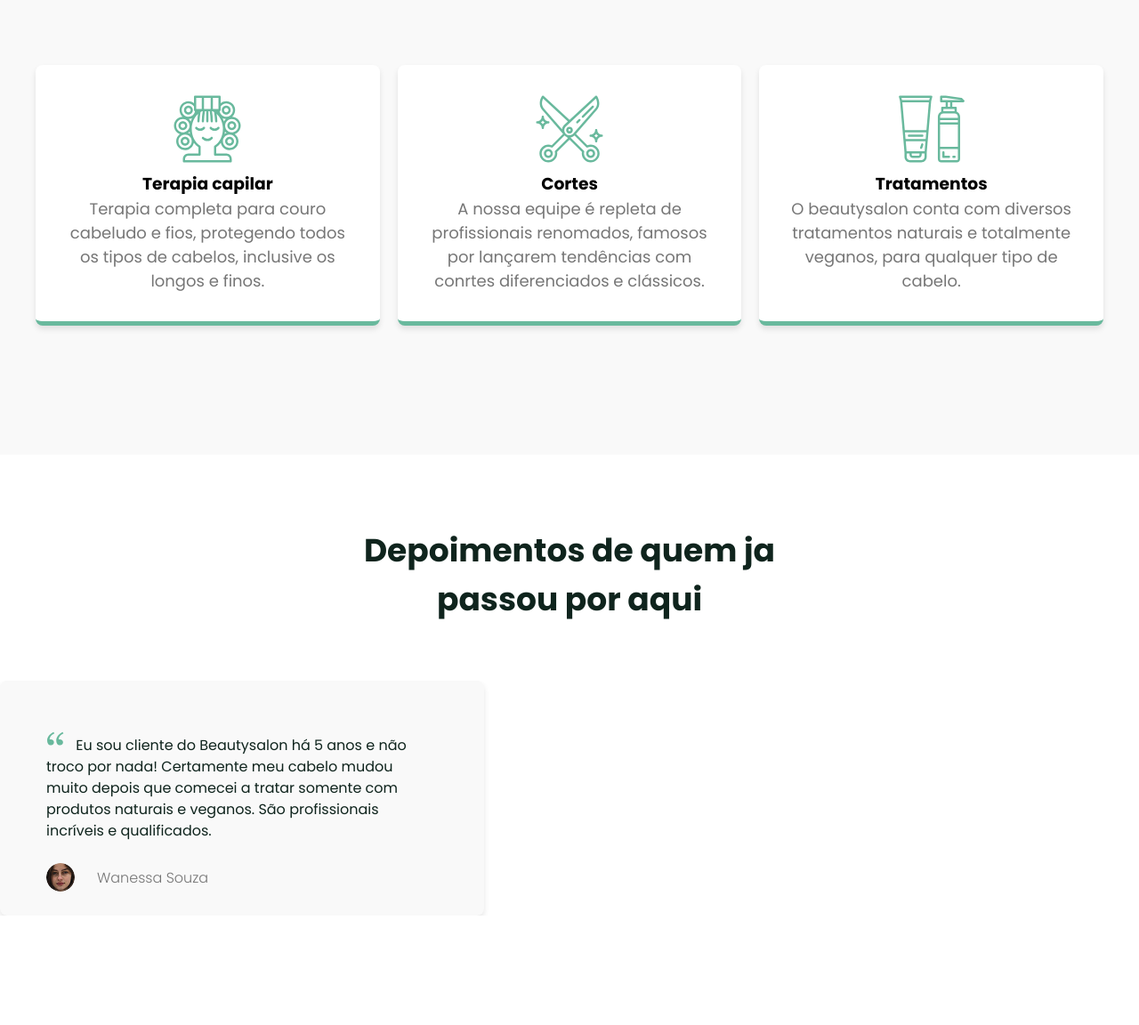
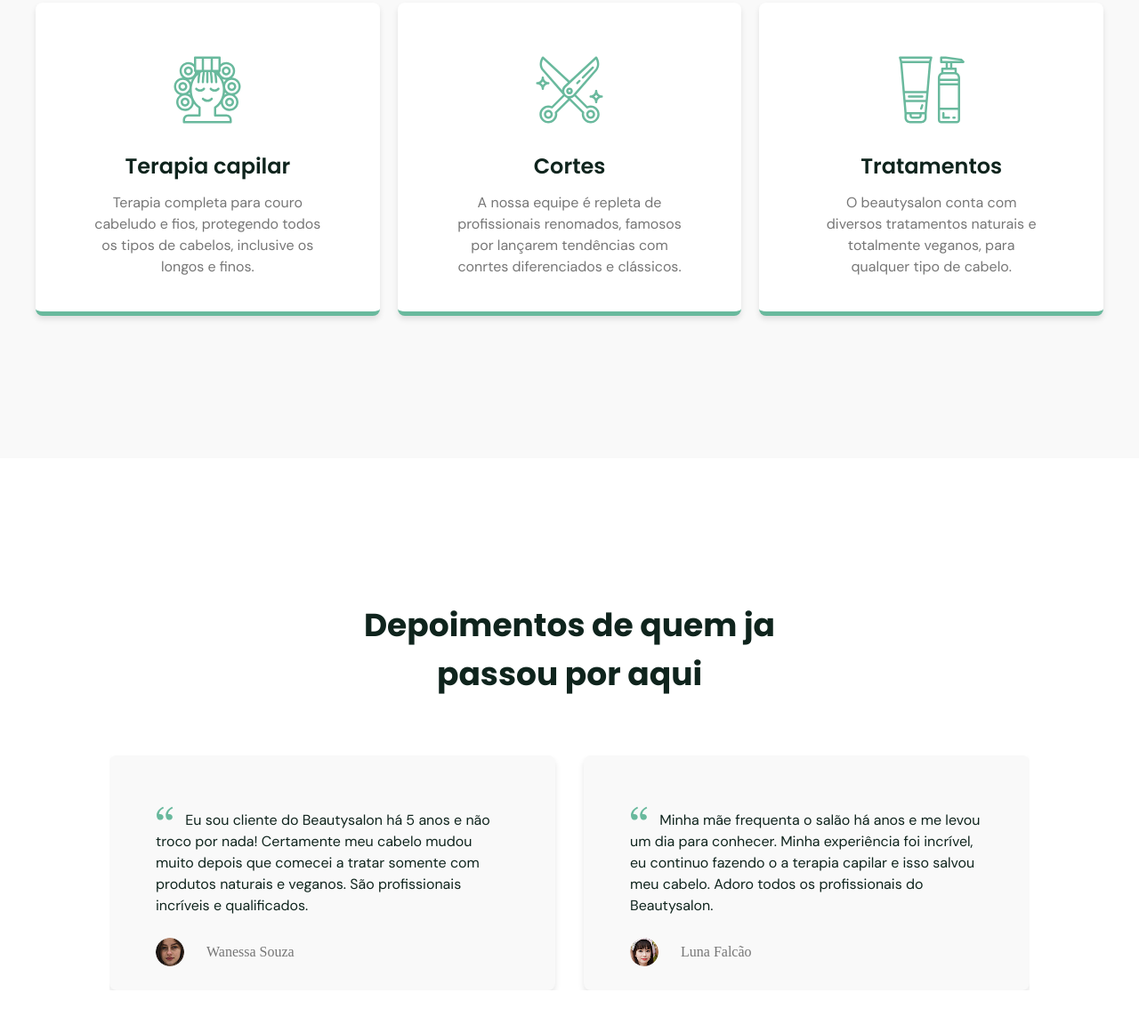
Before and after one commit to Rodrigosan003/landing-page-salao, a plain HTML site: page index.html in a window 1280 px wide. Shown: the part 1889-3041 px from the top of the page at 89% size. Drawn offline with Linux system fonts and the light colour scheme.

Commit message:
depoimentos quase acabando

```diff
--- a/assets/css/style.css
+++ b/assets/css/style.css
@@ -2,7 +2,6 @@
   margin: 0;
   padding: 0;
   box-sizing: border-box;
-  font-family: "Poppins", sans-serif;
 }
 
 :root {
@@ -51,17 +50,17 @@ html {
 }
 
 .nav-links li a {
+  font-family: Dm sans, sans-serif;
   font-size: 1rem;
   text-decoration: none;
   color: var(--dark);
   font-weight: 500;
-  transition: color 0.3s ease;
+  transition: color 0.5s ease;
 }
 
 .nav-links li a:hover,
 .nav-links a.active {
   color: var(--primary-color);
-  font-weight: 600;
   border-bottom: 2px solid var(--primary-color);
   padding-bottom: 1.7rem;
 }
@@ -93,6 +92,7 @@ html {
 }
 
 .home-text h1 {
+  font-family: Poppins, sans-serif;
   font-size: 2.3rem;
   font-weight: 700;
   color: var(--dark);
@@ -100,6 +100,7 @@ html {
 }
 
 .home-text p {
+  font-family: Dm sans, sans-serif;
   font-size: 1rem;
   color: var(--gray);
   margin-bottom: 1.5rem;
@@ -112,6 +113,7 @@ html {
   color: var(--second-background);
   border: none;
   border-radius: 0.375rem;
+  font-family: Dm sans, sans-serif;
   font-size: 1rem;
   font-weight: 600;
   text-decoration: none;
@@ -141,6 +143,7 @@ html {
 }
 
 .about-text h2 {
+  font-family: Poppins, sans-serif;
   font-size: 2.25rem;
   font-weight: 700;
   color: var(--dark);
@@ -148,6 +151,7 @@ html {
 }
 
 .about-text p {
+  font-family: Dm sans, sans-serif;
   font-size: 1rem;
   color: var(--gray);
   line-height: 1.5;
@@ -161,6 +165,7 @@ html {
   color: var(--second-background);
   border: none;
   border-radius: 0.375rem;
+  font-family: Dm sans, sans-serif;
   font-size: 1rem;
   font-weight: 600;
   text-decoration: none;
@@ -171,13 +176,13 @@ html {
 }
 
 .services {
-  height: 100vh;
   background: var(--first-background);
   padding: 5rem 0 10rem 0;
 }
 
 .services h2 {
   text-align: center;
+  font-family: Poppins, sans-serif;
   font-size: 2.25rem;
   font-weight: 700;
   color: var(--dark);
@@ -188,9 +193,11 @@ html {
   max-width: 32.6875rem;
   margin: 0 auto;
   text-align: center;
+  font-family: Dm sans, sans-serif;
   font-size: 1.125rem;
   color: var(--gray);
   line-height: 1.5;
+  margin-bottom: 4rem;
 }
 
 .services-container {
@@ -204,11 +211,13 @@ html {
 }
 
 .service {
+  height: 22rem;
+  width: 22rem;
   background: var(--second-background);
   border-radius: 0.5rem;
   border-bottom: 5px solid var(--primary-color);
   box-shadow: 0 4px 6px rgba(0, 0, 0, 0.1);
-  padding: 2rem;
+  padding: 3.625rem 3rem;
   text-align: center;
   flex: 1;
   transition: transform 0.3s ease, box-shadow 0.3s ease;
@@ -219,16 +228,38 @@ html {
   box-shadow: 0 8px 12px rgba(0, 0, 0, 0.2);
 }
 
+.service img {
+  height: 5rem;
+  margin-bottom: 1.5rem;
+}
+
+.service h3 {
+  font-family: Poppins, sans-serif;
+  font-size: 1.5rem;
+  font-weight: 600;
+  color: var(--dark);
+  margin-bottom: 0.75rem;
+}
+
+.service p {
+  width: 16rem;
+  font-family: Dm sans, sans-serif;
+  font-size: 1rem;
+  color: var(--gray);
+  line-height: 1.5;
+}
+
 .testimonials {
-  height: 100vh;
+  /* height: 100vh; */
   width: 100%;
   background: var(--second-background);
-  padding: 5rem 0 10rem 0;
+  padding: 10rem 7.6875rem 10rem 7.6875rem;
 }
 
 .testimonials h2 {
   max-width: 30.0625rem;
   text-align: center;
+  font-family: Poppins, sans-serif;
   font-size: 2.25rem;
   font-weight: 700;
   color: var(--dark);
@@ -254,6 +285,8 @@ html {
 
 .testimonial p {
   max-width: 27.5rem;
+  font-family: Dm sans, sans-serif;
+  font-weight: regular;
   font-size: 1rem;
   color: var(--dark);
   line-height: 1.5;
--- a/index.html
+++ b/index.html
@@ -8,6 +8,12 @@
     <link rel="preconnect" href="https://fonts.gstatic.com" crossorigin />
     <link
       href="https://fonts.googleapis.com/css2?family=Poppins:ital,wght@0,100;0,200;0,300;0,400;0,500;0,600;0,700;0,800;0,900;1,100;1,200;1,300;1,400;1,500;1,600;1,700;1,800;1,900&display=swap"
+      rel="stylesheet"
+    />
+    <link rel="preconnect" href="https://fonts.googleapis.com" />
+    <link rel="preconnect" href="https://fonts.gstatic.com" crossorigin />
+    <link
+      href="https://fonts.googleapis.com/css2?family=DM+Sans:ital,opsz,wght@0,9..40,100..1000;1,9..40,100..1000&family=Open+Sans:ital,wght@0,300..800;1,300..800&display=swap"
       rel="stylesheet"
     />
     <!-- Fim de fonts -->
@@ -104,15 +110,32 @@
       <div class="testimonial-content">
         <div class="testimonial">
           <p>
-            <img src="./assets/images/Aspas.svg" alt="aspas">
-            Eu sou cliente do Beautysalon há 5 anos e não troco por nada! Certamente meu cabelo mudou muito depois que comecei a tratar somente com produtos naturais e veganos. São profissionais incríveis e qualificados.
+            <img src="./assets/images/Aspas.svg" alt="aspas" />
+            Eu sou cliente do Beautysalon há 5 anos e não troco por nada!
+            Certamente meu cabelo mudou muito depois que comecei a tratar
+            somente com produtos naturais e veganos. São profissionais incríveis
+            e qualificados.
           </p>
           <div class="test-footer">
-          <img src="./assets/images/dpm1.png" alt="testimonial 1" />
-          <h3>Wanessa Souza</h3>
+            <img src="./assets/images/dpm1.png" alt="testimonial 1" />
+            <h3>Wanessa Souza</h3>
+          </div>
+        </div>
+        <div class="testimonial">
+          <p>
+            <img src="./assets/images/Aspas.svg" alt="aspas" />
+            Minha mãe frequenta o salão há anos e me levou um dia para conhecer.
+            Minha experiência foi incrível, eu continuo fazendo o a terapia
+            capilar e isso salvou meu cabelo. Adoro todos os profissionais do
+            Beautysalon.
+          </p>
+          <div class="test-footer">
+            <img src="./assets/images/dpm2.png" alt="testimonial 1" />
+            <h3>Luna Falcão</h3>
           </div>
         </div>
       </div>
+    </section>
     <script src="./assets/js/script.js"></script>
   </body>
 </html>
```
